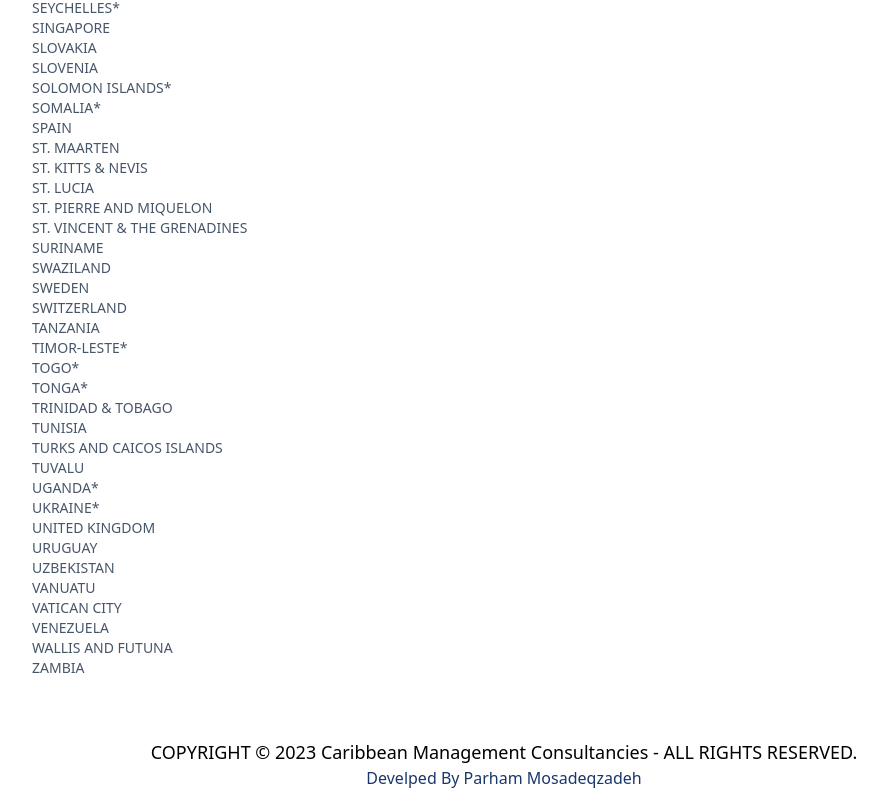
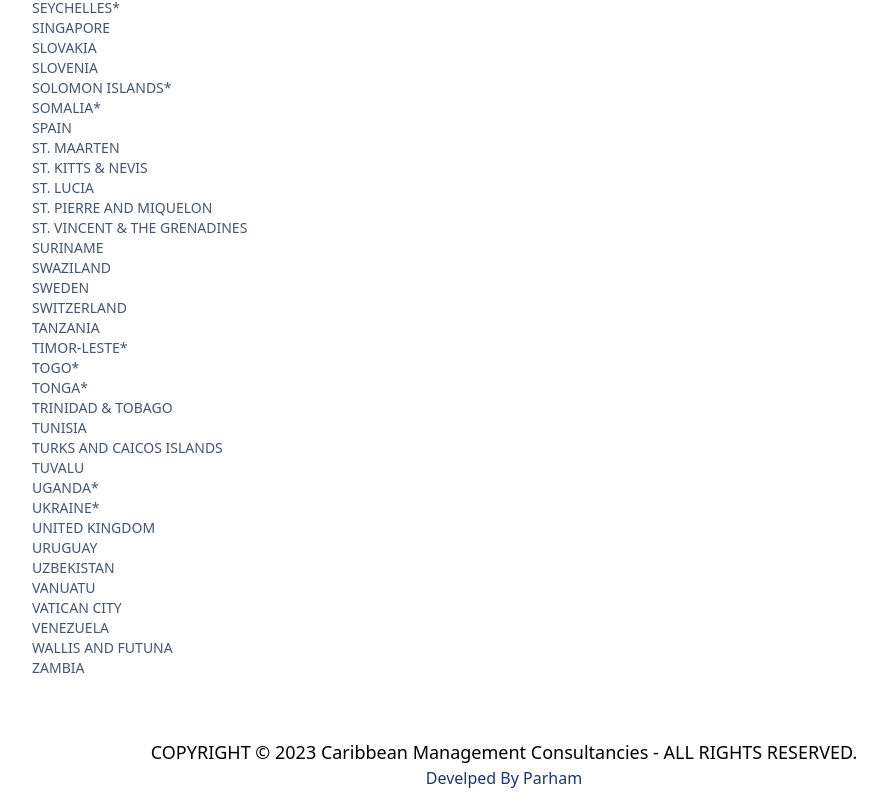
Before and after one commit to Caribbeandxb/cmc-final, a Next.js app: page /dominica-passport in a window 1280 px wide. Shown: the part 3374-4176 px from the top of the page, without its empty margins (136-1023 px from the left). Built offline with nearby package versions, Linux system fonts and the light colour scheme.

Commit message:
rename dev

```diff
--- a/src/components/layouts/Footer.jsx
+++ b/src/components/layouts/Footer.jsx
@@ -7,7 +7,7 @@
         RIGHTS RESERVED.
       </p>
       {/* add developer name and information */}
-      <span className='capitalize font-light text-secondaryColor hover:text-mainLightColor transition-colors duration-300'><a href="mailto:pmosadeqzadeh@gmail.com">develped by parham mosadeqzadeh</a></span>
+      <span className='capitalize font-light text-secondaryColor hover:text-mainLightColor transition-colors duration-300'><a href="mailto:pmosadeqzadeh@gmail.com">develped by parham</a></span>
     </footer>
   );
 };
```
